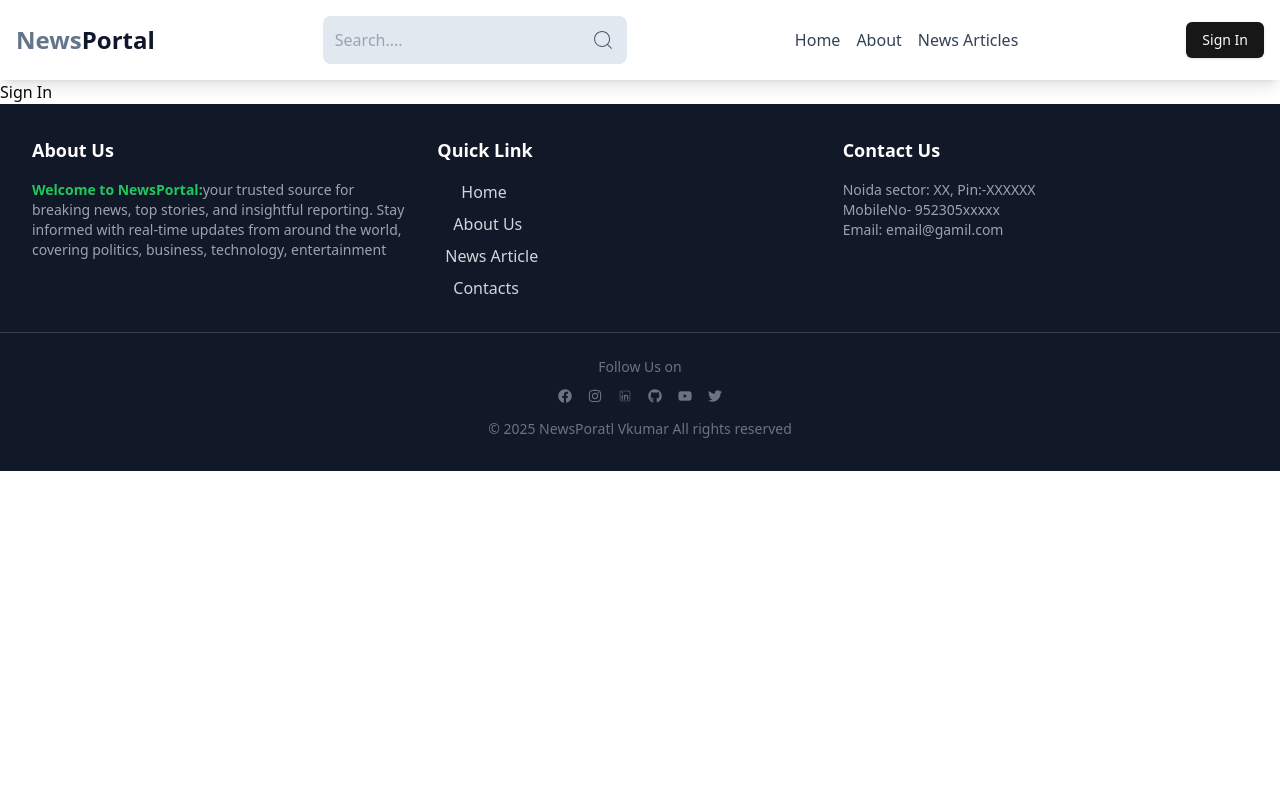
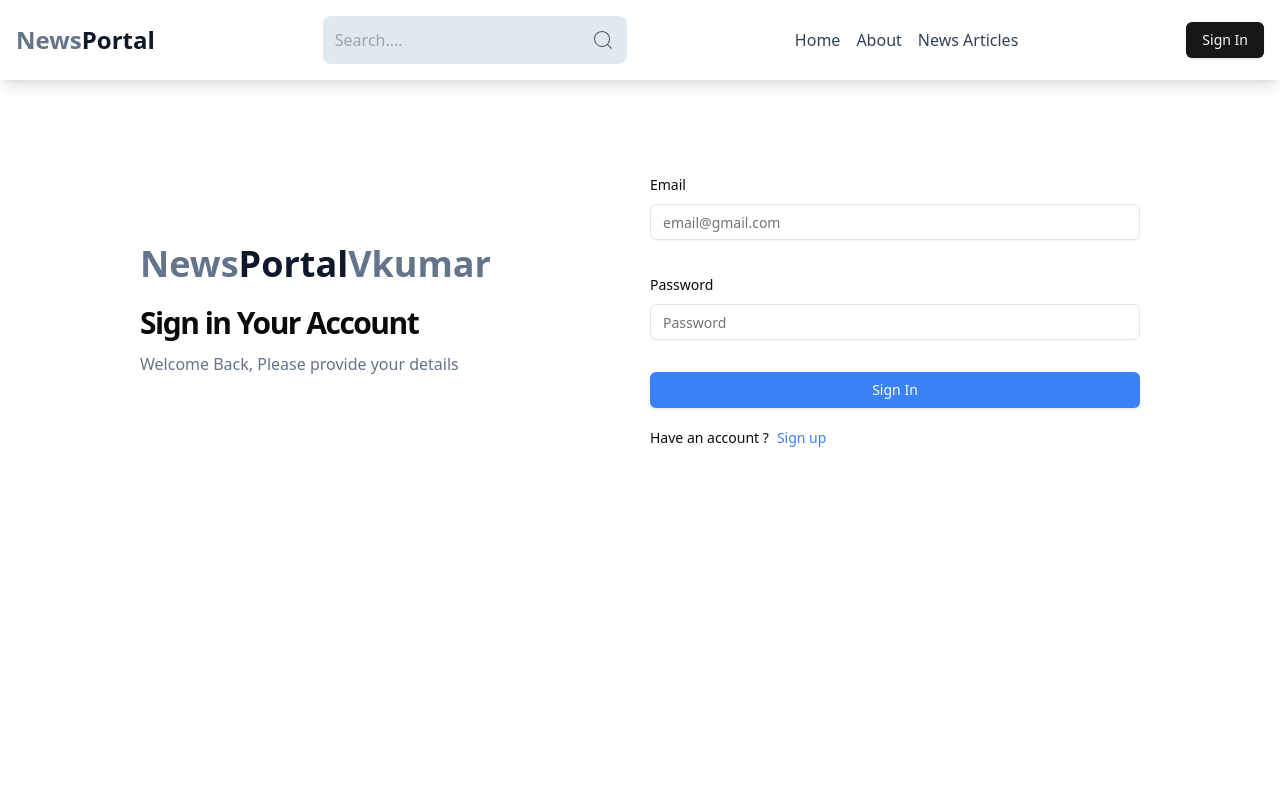
Before and after one commit to vikashssingh/news-update-portal, a React (Vite) app in the folder frontend/: page /sign-in in a window 1280 px wide. Shown: the top 800 px of the page. Built offline with nearby package versions, Linux system fonts and the light colour scheme.

Commit message:
Sign in page Ui

```diff
--- a/frontend/src/auth/forms/SignInForm.jsx
+++ b/frontend/src/auth/forms/SignInForm.jsx
@@ -1,11 +1,161 @@
-import React from 'react'
+import React, { useState } from "react";
+import { Link, useNavigate } from "react-router-dom";
+import { z } from "zod";
+import { zodResolver } from "@hookform/resolvers/zod";
+import { useForm } from "react-hook-form";
+
+import { Button } from "@/components/ui/button";
+import {
+  Form,
+  FormControl,
+  FormField,
+  FormItem,
+  FormLabel,
+  FormMessage,
+} from "@/components/ui/form";
+import { Input } from "@/components/ui/input";
+import { useToast } from "@/hooks/use-toast";
+
+const formSchema = z.object({
+  email: z.string().min({ message: "Invalid email address, " }),
+  password: z
+    .string()
+    .min(8, { message: "Password must be atleast 8 characters" }),
+});
 
 const SignInForm = () => {
+  const { toast } = useToast();
+  const navigate = useNavigate();
+  const [loading, setLoading] = useState(false);
+  const [errorMessage, setErrorMeassage] = useState(null); // show for error
+
+  // 1. Define your form.
+  const form = useForm({
+    resolver: zodResolver(formSchema),
+    defaultValues: {
+      email: "",
+      password: "",
+    },
+  });
+
+  // 2. Define a submit handler.
+  async function onSubmit(values) {
+    try {
+      setLoading(true);
+      setErrorMeassage(null);
+
+      const res = await fetch("/api/auth/signin", {
+        method: "POST",
+        headers: { "Content-Type": "application/json" },
+        body: JSON.stringify(values),
+      });
+
+      const data = await res.json();
+
+      if (data.success === false) {
+        setLoading(false);
+        toast({ title: "Sign in Failed! Please try again sir." });
+        return setErrorMeassage(data.mesage);
+      }
+      setLoading(false);
+      if (res.ok) {
+        toast({ title: "Sign in Successful! Enjoy It" });
+        navigate("/");
+      }
+    } catch (error) {
+      setErrorMeassage(error.message);
+
+      setLoading(false);
+      toast({ title: "Something went Wrong!" });
+    }
+
+    console.log(values);
+  }
   return (
-    <div>
-      Sign In
+    <div className="min-h-screen mt-20">
+      <div className="flex p-3 max-w-3xl sm:max-w-5xl mx-auto flex-col md:flex-row md:items-center gap-5">
+        {/*left side*/}
+        <div className="flex-1">
+          <Link
+            to={"/"}
+            className="font-bold text-2xl sm:text-4xl flex flex-wrap"
+          >
+            <span className="text-slate-500">News</span>
+            <span className="text-slate-900">Portal</span>
+            <span className="text-slate-500">Vkumar</span>
+          </Link>
+          <h4 className="text-[24px] md:text-[30px] font-bold  leadiing-[140%] tracking-tighter pt-5 sm:pt-4">
+            Sign in Your Account
+          </h4>
+          <p className="text-slate-500 text-[14px] font-medium leading-[140%] md:text-[16px] md:font-normal mt-2">
+            Welcome Back, Please provide your details
+          </p>
+        </div>
+        {/*Right side */}
+        <div className="flex-1">
+          <Form {...form}>
+            <form onSubmit={form.handleSubmit(onSubmit)} className="space-y-8">
+              <FormField
+                control={form.control}
+                name="email"
+                render={({ field }) => (
+                  <FormItem>
+                    <FormLabel>Email</FormLabel>
+                    <FormControl>
+                      <Input
+                        type="email"
+                        placeholder="email@gmail.com"
+                        {...field}
+                      />
+                    </FormControl>
+                    <FormMessage />
+                  </FormItem>
+                )}
+              />
+
+              <FormField
+                control={form.control}
+                name="password"
+                render={({ field }) => (
+                  <FormItem>
+                    <FormLabel>Password</FormLabel>
+                    <FormControl>
+                      <Input
+                        type="password"
+                        placeholder="Password"
+                        {...field}
+                      />
+                    </FormControl>
+                    <FormMessage />
+                  </FormItem>
+                )}
+              />
+              <Button
+                type="submit"
+                className="bg-blue-500 w-full"
+                disabled={loading}
+              >
+                {loading ? (
+                  <span className="animate-pulse">Loading...</span>
+                ) : (
+                  <span>Sign In</span>
+                )}
+              </Button>
+            </form>
+          </Form>
+
+          <div className="flex gap-2 text-sm mt-5">
+            <span>Have an account ?</span>
+            <Link to="/sign-up" className="text-blue-500">
+              Sign up
+            </Link>
+          </div>
+
+          {errorMessage && <p className="mt-5 text-red-500">{errorMessage}</p>}
+        </div>
+      </div>
     </div>
-  )
-}
+  );
+};
 
-export default SignInForm
+export default SignInForm;
```
